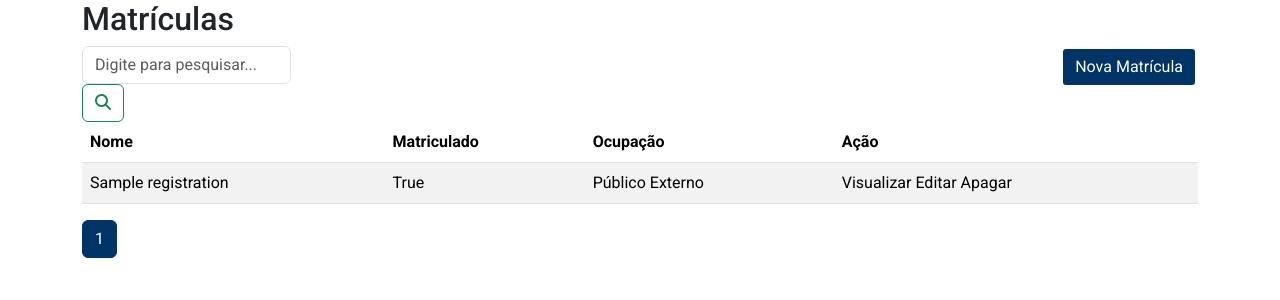
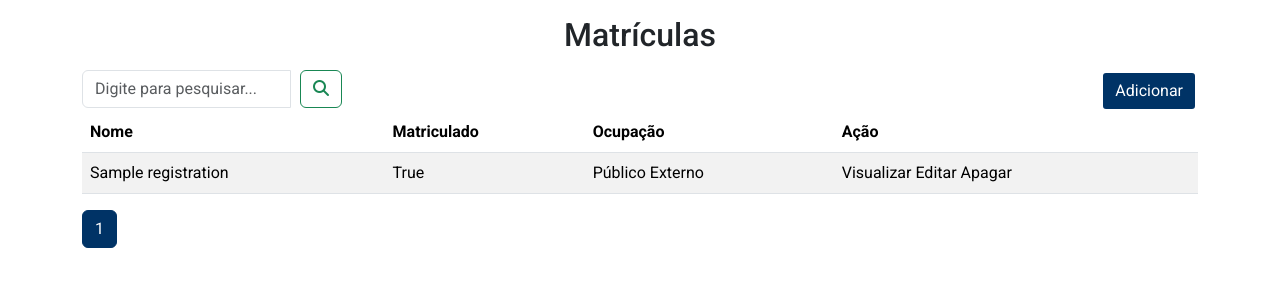
Before and after one commit to jonascarvalh/gym, a Django app: page /enrollment/ in a window 1280 px wide. Shown: the part 74-374 px from the top of the page. Run offline with Django 5.2, Linux system fonts and the light colour scheme; tables that the repository leaves empty hold one stand-in row (values such as "Sample post"); some libraries are stand-ins or nearby versions.

Commit message:
refactor: fit front-end

```diff
--- a/enrollment/templates/enrollment/pages/enrollment_view.html
+++ b/enrollment/templates/enrollment/pages/enrollment_view.html
@@ -5,17 +5,22 @@
 {% endblock title %}
 
 {% block content %}
-    <div class="container">
-        <h2>Matrículas</h2>
+    <div class="container mt-3">
+        <h2 class="text-center mb-3">Matrículas</h2>
         <div class="button-search">
-            <div class="">
-                <form action="" method="GET" class="form-inline">
-                    <input type="search" class="form-control mr-sm-2" name="q" value="{{ search_term }}" placeholder="Digite para pesquisar..." required>
-                    <button type="submit" class="btn btn-outline-success my-2 my-sm-0"><i class="fas fa-search"></i></button>
+            <div class="inline-form">
+                <form action="{% url "enrollment:search" %}" method="GET" class="form-inline">
+                    <div class="input-group">
+                        <input type="search" class="form-control mr-2" name="q" value="{{ search_term }}" placeholder="Digite para pesquisar..." required>
+                        <div style="margin-left: 10px;"></div>
+                        <div class="input-group-append">
+                            <button type="submit" class="btn btn-outline-success ml-2"><i class="fas fa-search"></i></button>
+                        </div>
+                    </div>
                 </form>
             </div>
-            <div >
-                <button type="submit" class="btn button-1">Nova Matrícula</button>
+            <div>
+                <button type="submit" class="btn button-1">Adicionar</button>
             </div>
         </div>
         <table class="table table-striped">
--- a/enrollment/urls.py
+++ b/enrollment/urls.py
@@ -5,4 +5,5 @@ app_name = 'enrollment'
 
 urlpatterns = [
     path('', enrollment_view, name='enrollment_view'),
+    path('search/', search, name='search'),
 ]
--- a/enrollment/views.py
+++ b/enrollment/views.py
@@ -1,16 +1,39 @@
 from django.shortcuts import render, redirect
-from django.http import HttpResponse
+from django.http import HttpResponse, Http404
 from enrollment.models import Registration
 from django.core.paginator import Paginator
+from django.db.models import Q
 
 # Create your views here.
 def enrollment_view(request):
     registers = Registration.objects.all()
 
     paginator = Paginator(registers, 10)
-    page = request.GET.get('page')
+    page      = request.GET.get('page')
     objs_per_page = paginator.get_page(page)
 
     return render(request,'enrollment/pages/enrollment_view.html', {
         'registers': objs_per_page,
     })
+
+def search(request):
+    search_term = request.GET.get('q', '').strip()
+
+    if not search_term:
+        raise Http404()
+
+    registers = Registration.objects.filter(
+        Q(
+            Q(name__icontains=search_term) | # "OR" in database
+            Q(sig_register__icontains=search_term),
+        ),
+    ).order_by('-id')
+
+
+    paginator = Paginator(registers, 10)
+    page      = request.GET.get('page')
+    objs_per_page = paginator.get_page(page)
+
+    return render(request,'enrollment/pages/enrollment_view.html', {
+        'registers': objs_per_page,
+    })
```
